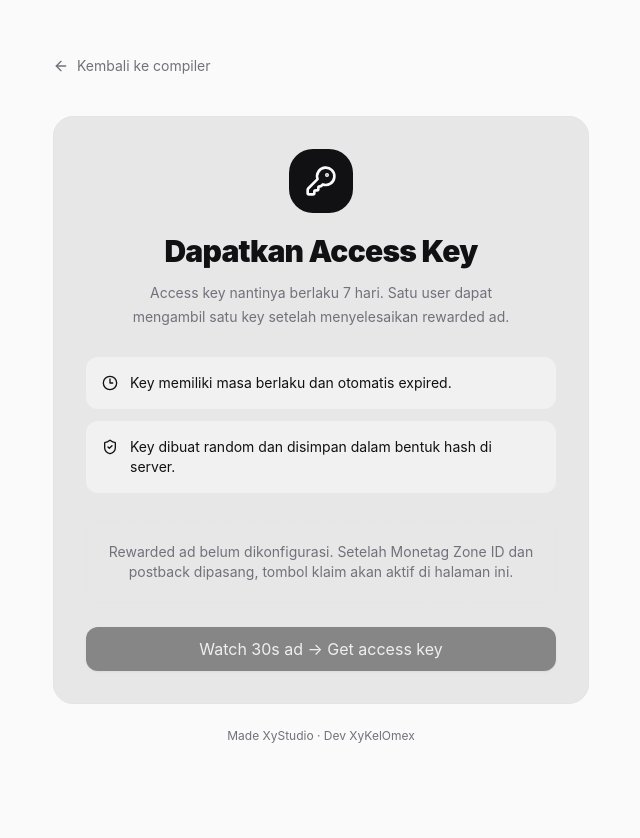
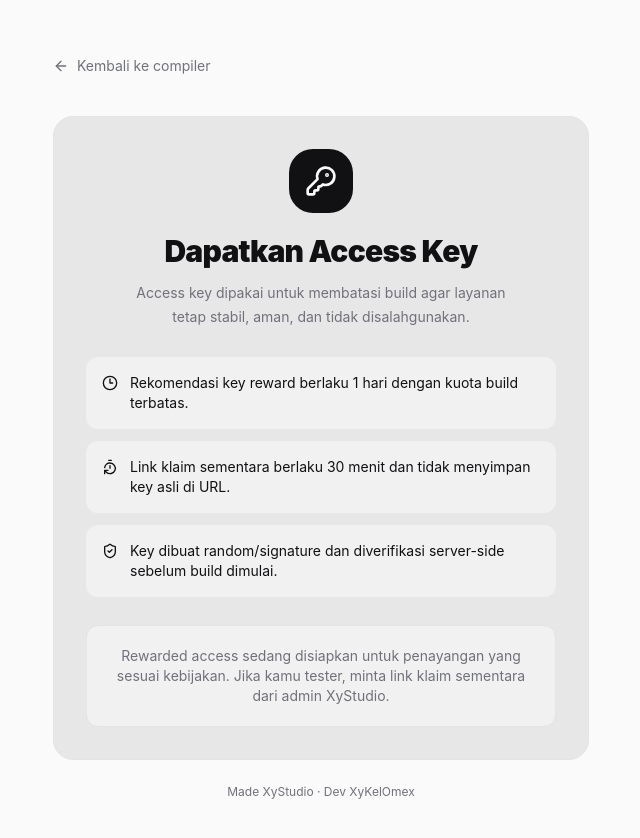
Before and after one commit to Kallxy1/androidbuilderfrontend, a Next.js app: page /access-key in a window 1280 px wide. Shown: the top 838 px of the page, without its empty margins (319-959 px from the left). Before the commit the page ends 800 px from the top, so only its background shows below. Built offline with nearby package versions, Linux system fonts and the light colour scheme.

Commit message:
Improve access key voucher security and build UI (app/access-key/page.tsx)

```diff
--- a/app/access-key/page.tsx
+++ b/app/access-key/page.tsx
@@ -1,8 +1,5 @@
-"use client";
-
 import Link from "next/link";
-import { ArrowLeft, Clock3, KeyRound, ShieldCheck } from "lucide-react";
-import { Button } from "@/components/ui/button";
+import { ArrowLeft, Clock3, KeyRound, ShieldCheck, TimerReset } from "lucide-react";
 
 export default function AccessKeyPage() {
   return <main className="mx-auto min-h-screen max-w-xl px-5 py-8 sm:py-14">
@@ -10,10 +7,13 @@ export default function AccessKeyPage() {
     <section className="card p-6 text-center sm:p-8">
       <div className="mx-auto mb-5 flex size-16 items-center justify-center rounded-3xl bg-foreground text-background"><KeyRound className="size-8" /></div>
       <h1 className="text-3xl font-black tracking-tight">Dapatkan Access Key</h1>
-      <p className="mx-auto mt-3 max-w-sm text-sm leading-6 text-muted-foreground">Access key nantinya berlaku 7 hari. Satu user dapat mengambil satu key setelah menyelesaikan rewarded ad.</p>
-      <div className="mt-7 grid gap-3 text-left text-sm"><div className="flex gap-3 rounded-xl bg-muted p-4"><Clock3 className="mt-0.5 size-4 shrink-0" /><span>Key memiliki masa berlaku dan otomatis expired.</span></div><div className="flex gap-3 rounded-xl bg-muted p-4"><ShieldCheck className="mt-0.5 size-4 shrink-0" /><span>Key dibuat random dan disimpan dalam bentuk hash di server.</span></div></div>
-      <div className="mt-7 rounded-xl border border-dashed border-border p-5 text-sm text-muted-foreground">Rewarded ad belum dikonfigurasi. Setelah Monetag Zone ID dan postback dipasang, tombol klaim akan aktif di halaman ini.</div>
-      <Button className="mt-6 w-full" disabled>Watch 30s ad → Get access key</Button>
+      <p className="mx-auto mt-3 max-w-sm text-sm leading-6 text-muted-foreground">Access key dipakai untuk membatasi build agar layanan tetap stabil, aman, dan tidak disalahgunakan.</p>
+      <div className="mt-7 grid gap-3 text-left text-sm">
+        <div className="flex gap-3 rounded-xl bg-muted p-4"><Clock3 className="mt-0.5 size-4 shrink-0" /><span>Rekomendasi key reward berlaku 1 hari dengan kuota build terbatas.</span></div>
+        <div className="flex gap-3 rounded-xl bg-muted p-4"><TimerReset className="mt-0.5 size-4 shrink-0" /><span>Link klaim sementara berlaku 30 menit dan tidak menyimpan key asli di URL.</span></div>
+        <div className="flex gap-3 rounded-xl bg-muted p-4"><ShieldCheck className="mt-0.5 size-4 shrink-0" /><span>Key dibuat random/signature dan diverifikasi server-side sebelum build dimulai.</span></div>
+      </div>
+      <div className="mt-7 rounded-xl border border-border bg-muted p-5 text-sm text-muted-foreground">Rewarded access sedang disiapkan untuk penayangan yang sesuai kebijakan. Jika kamu tester, minta link klaim sementara dari admin XyStudio.</div>
     </section>
     <p className="mt-6 text-center text-xs text-muted-foreground">Made XyStudio · Dev XyKelOmex</p>
   </main>;
```
